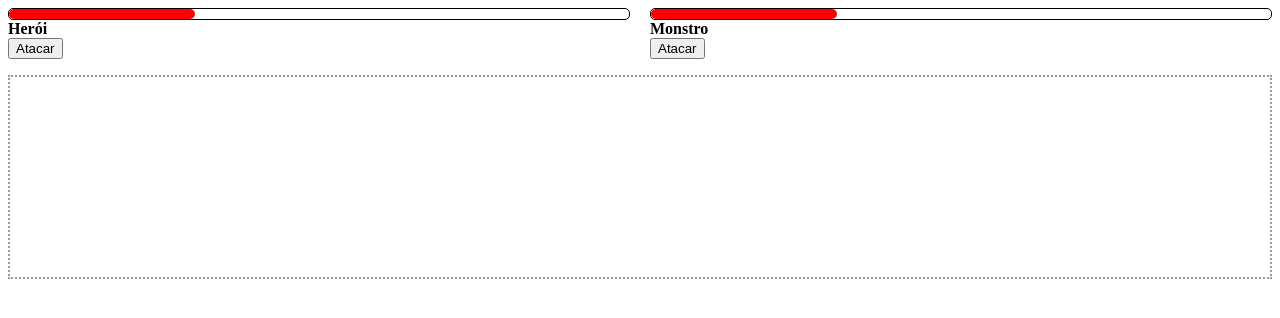
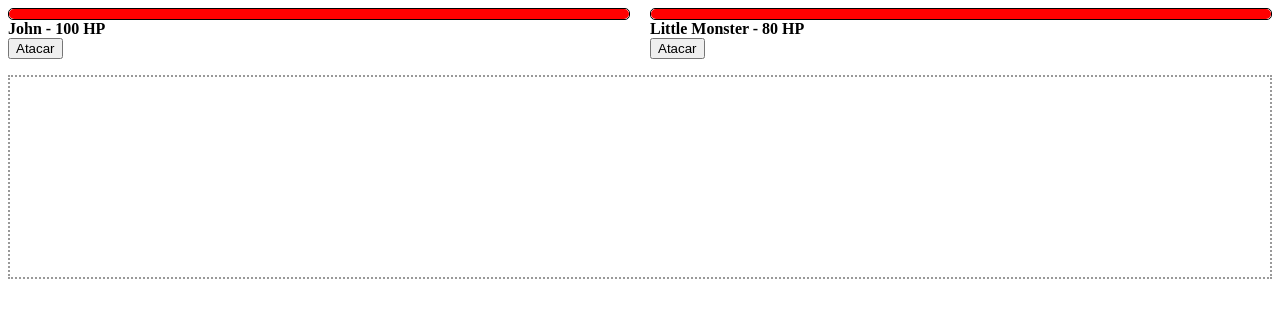
Before and after one commit to gustavoalmeidapaula/projeto-comentado-ds2, a plain HTML site: page index.html in a window 1280 px wide. Drawn offline with Linux system fonts and the light colour scheme.

Commit message:
Add files via upload

```diff
--- a/index.html
+++ b/index.html
@@ -4,7 +4,7 @@
     <meta charset="UTF-8">
     <meta name="viewport" content="width=device-width, initial-scale=1.0">
     <link rel="stylesheet" href="./src/css/style.css">
-    <script src="./src/js/script.js"></script>
+    <script src="./src/js/script.js" defer></script>
     <title>Projeto Comentado: Luta</title>
 </head>
 <body>
@@ -14,7 +14,7 @@
                 <div class="bar"></div>
             </div>
 
-            <strong class="name">Herói</strong>
+            <strong class="name">--</strong>
 
             <div>
                 <button class="attack-button">Atacar</button>
@@ -26,7 +26,7 @@
                 <div class="bar"></div>
             </div>
 
-            <strong class="name">Monstro</strong>
+            <strong class="name">--</strong>
 
             <div>
                 <button class="attack-button">Atacar</button>
@@ -37,10 +37,11 @@
     <ul class="log"></ul>
 
     <!-- Importações do Javascript -->
-     <script src="./src/components/Character.js"></script>
-     <script src="./src/components/heros/Knight.js"></script>
-     <script src="./src/components/heros/Mage.js"></script>
-     <script src="./src/components/monsters/BigMonster.js"></script>
-     <script src="./src/components/monsters/LittleMonster.js"></script>
+    <script src="./src/components/Character.js"></script>
+    <script src="./src/components/heros/Knight.js"></script>
+    <script src="./src/components/heros/Mage.js"></script>
+    <script src="./src/components/monsters/BigMonster.js"></script>
+    <script src="./src/components/monsters/LittleMonster.js"></script>
+    <script src="./src/components/scenario/Stage.js"></script>
 </body>
 </html>
--- a/src/components/monsters/BigMonster.js
+++ b/src/components/monsters/BigMonster.js
@@ -1,7 +1,7 @@
 class BigMonster extends Character {
     constructor(){
         super('Big Monster')
-        this.life = 100
+        this.life = 120
         this.attack = 10
         this.defense = 8
         this.maxLife = this.life
--- a/src/components/monsters/LittleMonster.js
+++ b/src/components/monsters/LittleMonster.js
@@ -1,7 +1,7 @@
 class LittleMonster extends Character {
     constructor(){
         super('Little Monster')
-        this.life = 100
+        this.life = 80
         this.attack = 10
         this.defense = 8
         this.maxLife = this.life
--- /dev/null
+++ b/src/components/scenario/Stage.js
@@ -0,0 +1,33 @@
+/**
+ * 1 - saber as informações de quem está lutando
+ * (qual o id que tem as informações do char 1 ou char 2)
+ * 2 - ação de atacar dos chars
+ * 3 - atualizar a barra de vida
+ */
+
+class Stage {
+    constructor(char1, char2, char1Element, char2Element) {
+        this.char1 = char1
+        this.char2 = char2
+        this.char1Element = char1Element
+        this.char2Element = char2Element
+    }
+
+    start() {
+        this.update()
+    }
+
+    update() {
+        // char1 - selecionando o nome do char
+        this.char1Element.querySelector('.name').innerHTML = `${this.char1.name} - ${this.char1.life} HP`
+        // barra de vida
+        let char1HP = (this.char1.life / this.char1.maxLife) * 100
+        this.char1Element.querySelector('.bar').style.width = `${char1HP}%`
+
+        // char2 - selecionando o nome do char
+        this.char2Element.querySelector('.name').innerHTML = `${this.char2.name} - ${this.char2.life} HP`
+        // barra de vida
+        let char2HP = (this.char2.life / this.char2.maxLife) * 100
+         this.char2Element.querySelector('.bar').style.width = `${char2HP}%`
+    }
+}
--- a/src/css/style.css
+++ b/src/css/style.css
@@ -17,7 +17,7 @@
     height: inherit;
     background-color: red;
     border-radius: 5px;
-    width: 30%;
+    /* width: 30%; */
 }
 
 .log {
--- a/src/js/script.js
+++ b/src/js/script.js
@@ -1,10 +1,11 @@
 let char = new Knight('John')
 let monster = new LittleMonster()
 
-console.log(char.name)
-console.log(char.life)
-console.log(char.attack)
+const stage = new Stage(
+    char,
+    monster,
+    document.querySelector('#char'),
+    document.querySelector('#monster')
+)
 
-console.log(monster.name)
-console.log(monster.life)
-console.log(monster.attack)
+stage.start()
```
